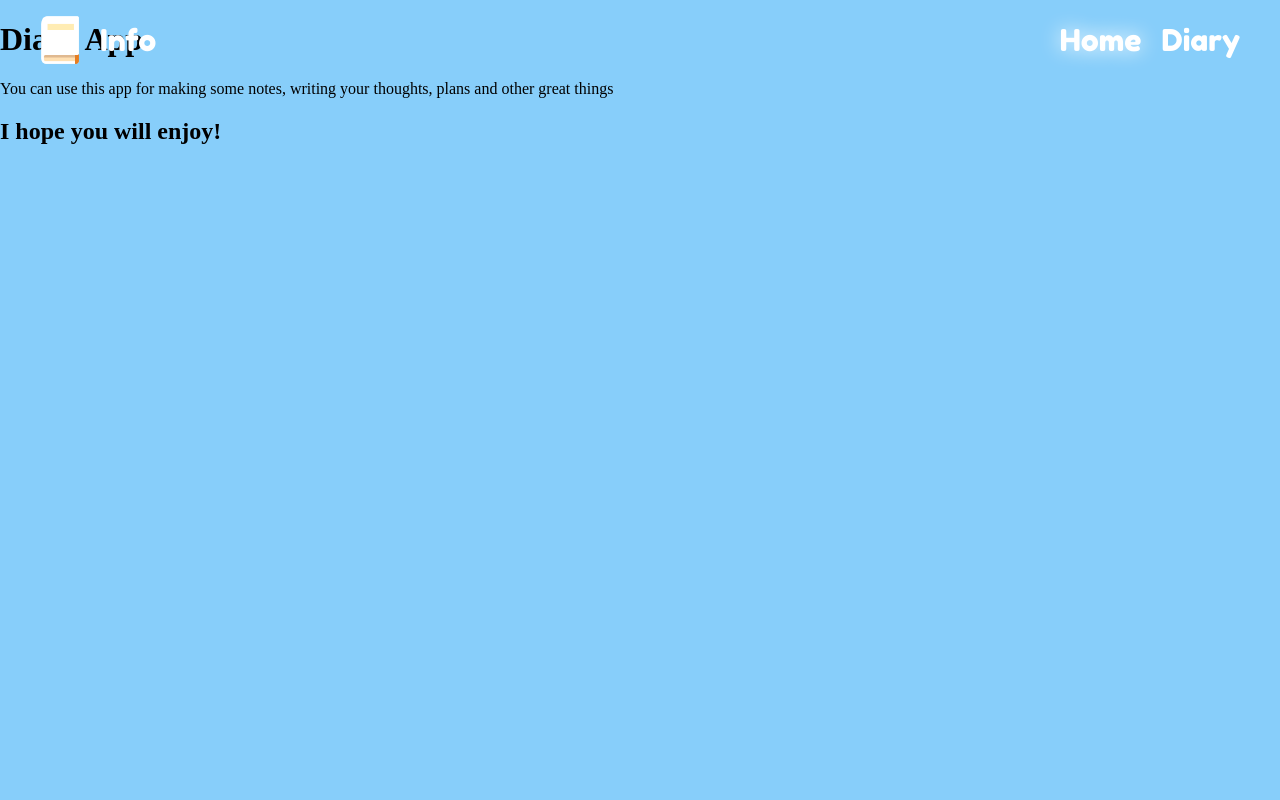
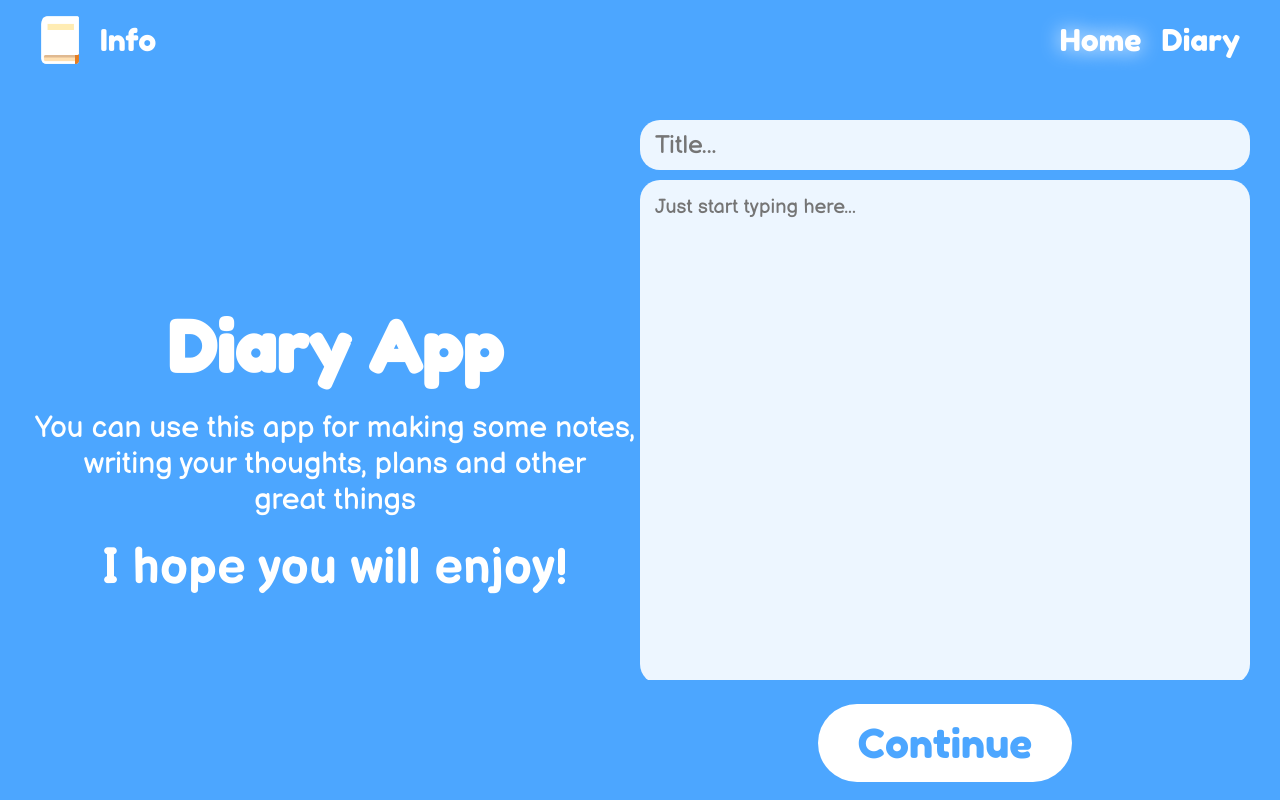
Before and after one commit to augustvulpes/diary-app, a React (Create React App) app: page / in a window 1280 px wide. Built offline with nearby package versions, Linux system fonts and the light colour scheme.

Commit message:
Home page almost finished

```diff
--- a/src/App.css
+++ b/src/App.css
@@ -1,5 +1,5 @@
 body {
-    background: lightskyblue;
+    background: #4ca6ff;
     margin: 0;
     padding: 0;
 }
--- /dev/null
+++ b/src/components/UI/Button/Button.js
@@ -0,0 +1,14 @@
+import React from 'react';
+
+import classes from './Button.module.css'
+
+const button = props => {
+    return (
+        <button
+            disabled={props.disabled}
+            className={classes.Button}
+            onClick={props.clicked}>{props.children}</button>
+    );
+};
+
+export default button;
--- /dev/null
+++ b/src/components/UI/Button/Button.module.css
@@ -0,0 +1,16 @@
+.Button {
+    transition: 0.3s;
+    padding: 15px 40px;
+    color: #4ca6ff;
+    background: white;
+    border: none;
+    border-radius: 40px;
+    cursor: pointer;
+    font-family: 'Fredoka One', sans-serif;
+    font-size: 40px;
+}
+
+.Button:hover {
+    box-shadow: 0 0 50px 5px white;
+    color: #2e97ff;
+}
--- a/src/containers/Home/Home.js
+++ b/src/containers/Home/Home.js
@@ -1,22 +1,24 @@
 import React, { Component } from 'react';
 
 import classes from './Home.module.css';
+import NewPost from '../NewPost/NewPost';
 
 class Home extends Component {
 
     render() {
         return (
-            <div>
+            <div className={classes.HomeContent}>
                 <div className={classes.Description}>
                     <h1>Diary App</h1>
-                    <p>You can use this app for making some notes,
-                        writing your thoughts, plans and other
+                    <p>You can use this app for making some notes,<br/>
+                        writing your thoughts, plans and other<br />
                         great things</p>
                     <h2>I hope you will enjoy!</h2>
                 </div>
+                <NewPost />
             </div>
-        )
-    }
-}
+        );
+    };
+};
 
 export default Home;
--- a/src/containers/Home/Home.module.css
+++ b/src/containers/Home/Home.module.css
@@ -1,3 +1,29 @@
+.HomeContent {
+    display: flex;
+    align-items: center;
+    margin: 0 30px;
+}
+
 .Description {
+    width: 100%;
+    text-align: center;
+    color: white;
+}
 
+.Description h1 {
+    font-family: 'Fredoka One', sans-serif;
+    font-size: 70px;
+    margin: 0;
 }
+
+.Description p {
+    font-family: 'Balsamiq Sans', sans-serif;
+    font-size: 30px;
+    margin: 20px 0;
+}
+
+.Description h2 {
+    font-family: 'Balsamiq Sans', sans-serif;
+    font-size: 50px;
+    margin: 0;
+}
--- a/src/containers/Layout/Layout.js
+++ b/src/containers/Layout/Layout.js
@@ -1,9 +1,10 @@
 import React, { Component } from 'react';
 
+import classes from './Layout.module.css';
 import Toolbar from '../../components/Navigation/Toolbar/Toolbar';
 
 class Layout extends Component {
-    satte = {
+    state = {
         showSideDrawer: false
     }
 
@@ -11,7 +12,7 @@ class Layout extends Component {
         return (
             <>
             <Toolbar />
-            <main>
+            <main className={classes.Content}>
                 {this.props.children}
             </main>
             </>
--- /dev/null
+++ b/src/containers/Layout/Layout.module.css
@@ -0,0 +1,3 @@
+.Content {
+    margin-top: 120px;
+}
--- /dev/null
+++ b/src/containers/NewPost/NewPost.js
@@ -0,0 +1,23 @@
+import React, { Component } from 'react';
+
+import classes from './NewPost.module.css';
+import Button from '../../components/UI/Button/Button';
+
+class NewPost extends Component {
+
+    render() {
+        return (
+            <div className={classes.NewPost}>
+                <form>
+                    <input type="text" name="title" placeholder="Title..." />
+                    <div className={classes.TextareaWrapper}>
+                        <textarea placeholder="Just start typing here..." />
+                    </div>
+                    <Button>Continue</Button>
+                </form>
+            </div>
+        );
+    };
+};
+
+export default NewPost;
--- /dev/null
+++ b/src/containers/NewPost/NewPost.module.css
@@ -0,0 +1,52 @@
+.NewPost {
+    width: 100%
+}
+
+.NewPost form {
+    display: flex;
+    flex-direction: column;
+    align-items: center;
+}
+
+.NewPost input {
+    transition: 0.4s;
+    width: 100%;
+    height: 50px;
+    margin-bottom: 10px;
+    padding: 0 15px;
+    box-sizing: border-box;
+    font-family: 'Balsamiq Sans', sans-serif;
+    font-size: 25px;
+    color: #1782ec;
+    background: rgba(255, 255, 255, 0.9);
+    border-radius: 20px;
+    border: none;
+}
+
+.TextareaWrapper {
+    width: calc(100%);
+    overflow: hidden;
+    border-radius: 20px;
+    margin-bottom: 20px;
+}
+
+.NewPost textarea {
+    transition: 0.4s;
+    width: calc(100% + 20px);
+    resize: none;
+    height: 500px;
+    padding: 15px;
+    box-sizing: border-box;
+    font-family: 'Balsamiq Sans', sans-serif;
+    font-size: 20px;
+    color: #1782ec;
+    background: rgba(255, 255, 255, 0.9);
+    border: none;
+}
+
+.NewPost textarea:hover,
+.NewPost textarea:focus,
+.NewPost input:hover,
+.NewPost input:focus {
+    background: white;
+}
```
